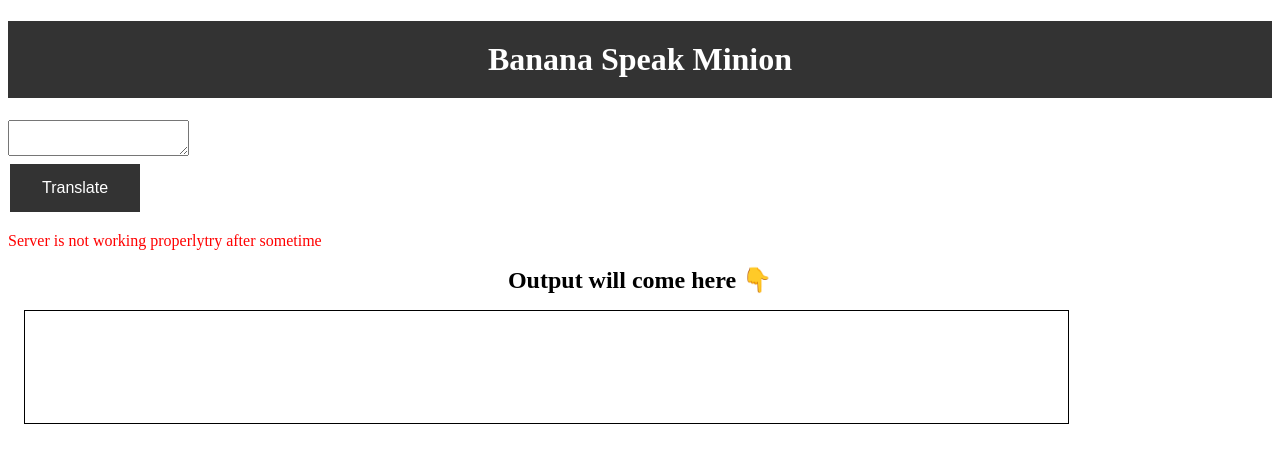
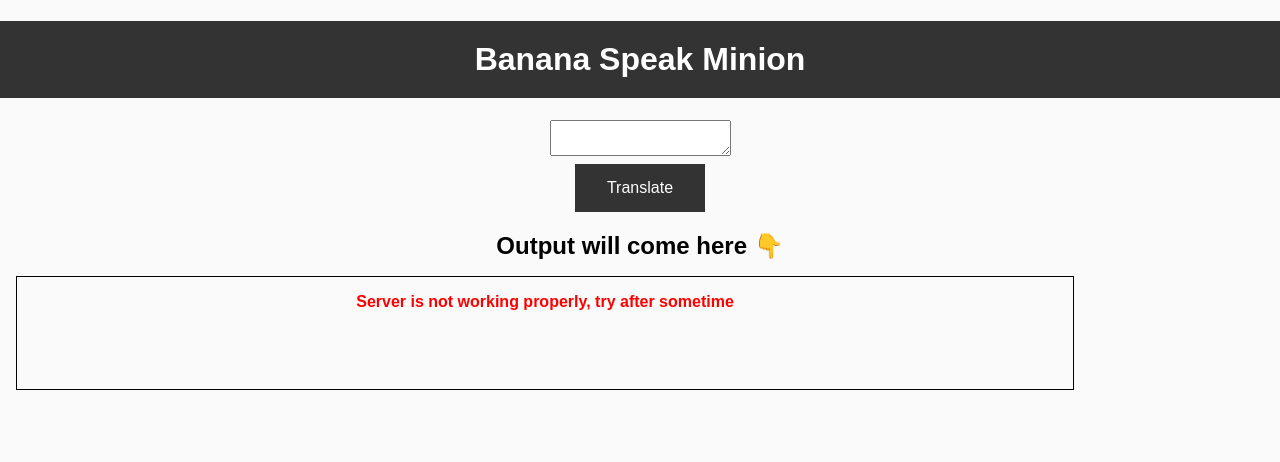
Before and after one commit to Shrunkhal07/Minnion-Translation-App, a plain HTML site: page index.html in a window 1280 px wide. Both pictures are taken after a click on the button "Translate". Drawn offline with Linux system fonts and the light colour scheme; no server answers.

Commit message:
updated error message

```diff
--- a/app.js
+++ b/app.js
@@ -30,7 +30,9 @@
 }
 
 function errorHandler(){
-    errorMessage.innerText = "Server is not working properlytry after sometime"
+    outputDiv.innerHTML = "Server is not working properly, try after sometime";
+    outputDiv.style.color = "red";
+    outputDiv.style.fontWeight = "bold";
 
 }
 btnTranslate.addEventListener("click", clickHandler);
--- a/style.css
+++ b/style.css
@@ -1,8 +1,9 @@
-.body {
+body {
     font-family: Arial, sans-serif;
     margin: 0;
     padding: 0;
     background-color: #fafafa;
+    text-align: center;
   }
 
 .header{
@@ -36,6 +37,7 @@
     font-size: 16px;
     margin: 4px 2px;
     cursor: pointer;
+
   }
 
   /* Add a hover effect for the buttons */
```
